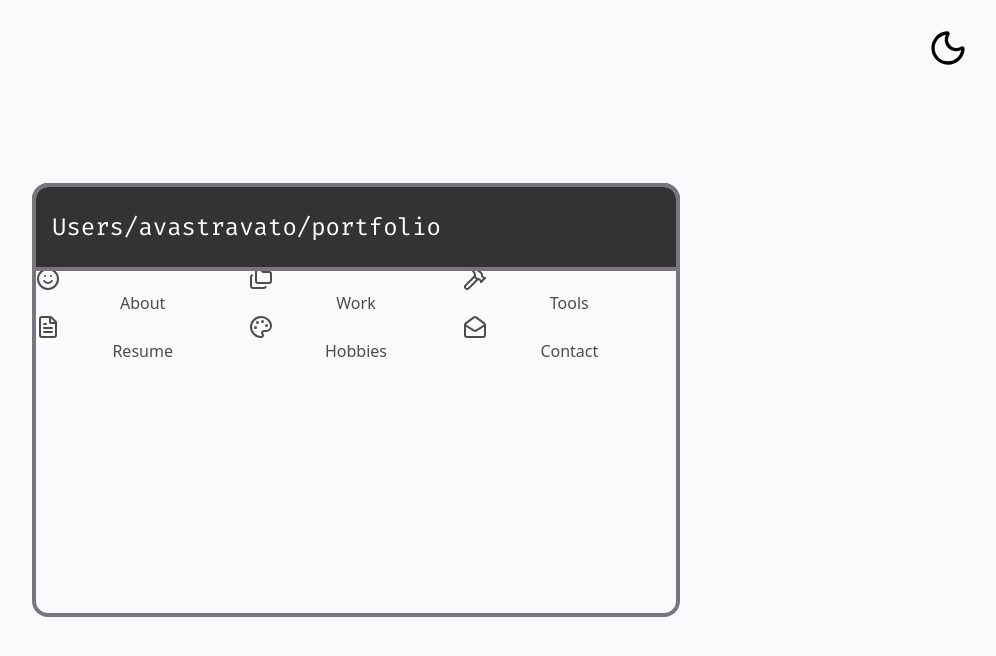
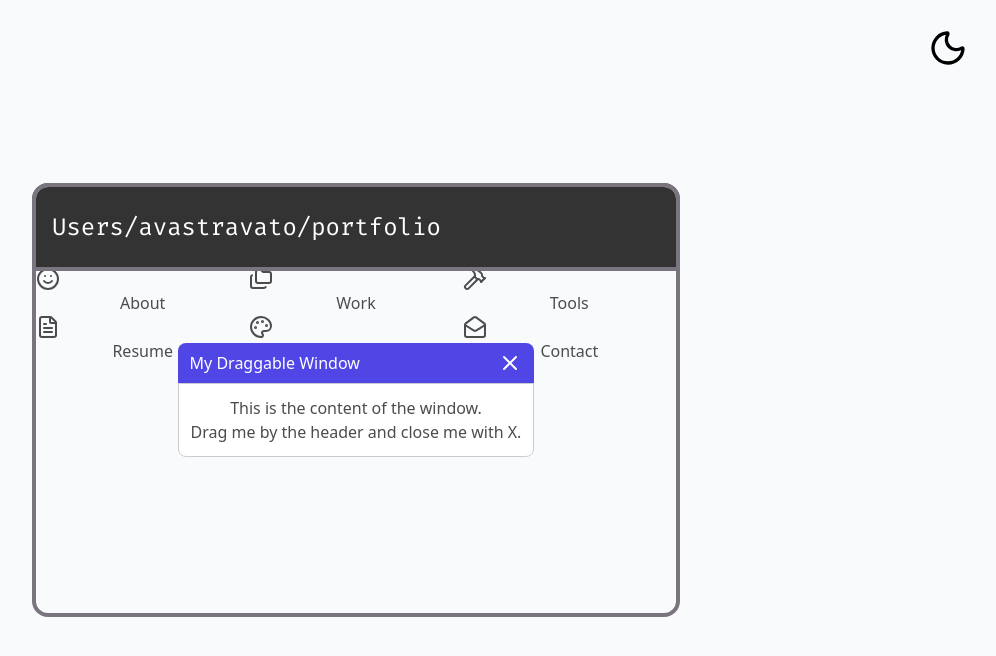
Before and after one commit to avastravato/portfolio-website, a React (Vite) app: page / in a window 1280 px wide. Shown: the top 656 px of the page, without its empty margins (284-1280 px from the left). Built offline with nearby package versions, Linux system fonts and the light colour scheme.

Commit message:
draggable stays yay!

```diff
--- a/package.json
+++ b/package.json
@@ -11,6 +11,7 @@
   },
   "dependencies": {
     "@dnd-kit/core": "^6.3.1",
+    "@dnd-kit/modifiers": "^9.0.0",
     "@radix-ui/react-toast": "^1.2.15",
     "@tailwindcss/vite": "^4.1.17",
     "class-variance-authority": "^0.7.1",
--- a/src/components/Drag.jsx
+++ b/src/components/Drag.jsx
@@ -1,16 +1,28 @@
 import { DndContext } from '@dnd-kit/core';
+import { restrictToWindowEdges } from '@dnd-kit/modifiers';
 import { DraggableWindow } from './DraggableWindow';
 import { useState } from 'react';
 
 export const Drag = () => {
   const [showWindow, setShowWindow] = useState(true);
+  const [position, setPosition] = useState({ x: 0, y: 0 });
 
   return (
-    <DndContext>
+    <DndContext
+      modifiers={[restrictToWindowEdges]}
+      onDragEnd={(event) => {
+        const { delta } = event;
+        setPosition(prev => ({
+          x: prev.x + delta.x,
+          y: prev.y + delta.y
+        }))
+      }}
+    >
       {showWindow && (
         <DraggableWindow
           id="window-1"
           title="My Draggable Window"
+          position={position}
           onClose={() => setShowWindow(false)}
         >
           <p>This is the content of the window.</p>
--- a/src/components/DraggableWindow.jsx
+++ b/src/components/DraggableWindow.jsx
@@ -2,9 +2,7 @@ import { useState } from "react";
 import { useDraggable } from "@dnd-kit/core";
 import { X } from 'lucide-react';
 
-export function DraggableWindow({ id, onClose, title, children }) {
-  // Store position
-  const [position, setPosition] = useState({ x: 0, y: 0 });
+export function DraggableWindow({ id, position, onClose, title, children }) {
 
   const { attributes, listeners, setNodeRef, setActivatorNodeRef, transform } =
     useDraggable({ id });
@@ -18,15 +16,6 @@ export function DraggableWindow({ id, onClose, title, children }) {
       : `translate3d(${position.x}px, ${position.y}px, 0)`,
   };
 
-  // Update position on drag end
-  const handleDragEnd = () => {
-    if (transform) {
-      setPosition((prev) => ({
-        x: prev.x + transform.x,
-        y: prev.y + transform.y,
-      }));
-    }
-  };
 
   return (
     <div ref={setNodeRef} style={style}>
@@ -35,8 +24,6 @@ export function DraggableWindow({ id, onClose, title, children }) {
         ref={setActivatorNodeRef}
         {...listeners}
         {...attributes}
-        onMouseUp={handleDragEnd} // Save final position on release
-        onTouchEnd={handleDragEnd}
         style={{
           background: "#4f46e5",
           color: "#fff",
--- a/src/components/MainPage.jsx
+++ b/src/components/MainPage.jsx
@@ -1,6 +1,6 @@
 import { Smile, Folders, Hammer, FileText, Palette, MailOpen } from 'lucide-react';
 
-export const MainFrame = () => {
+export const MainPage = () => {
     return (
         <div className='w-[50vw] aspect-[3/2] bg-card rounded-xl outline-4 outline-border'>
             <div className='w-full h-20 bg-card-header rounded-t-xl flex items-center p-4 outline-4 outline-border'>
--- a/src/pages/Home.jsx
+++ b/src/pages/Home.jsx
@@ -1,5 +1,6 @@
 import { ThemeToggle } from "../components/ThemeToggle";
-import { MainFrame } from "../components/MainPage";
+import { MainPage } from "../components/MainPage";
+import { Drag } from '../components/Drag';
 
 export const Home = () => {
 
@@ -11,8 +12,8 @@ export const Home = () => {
             {/* Background effects */}
 
             {/* Main content */}
-            <MainFrame />
-
+            <MainPage />
+            <Drag />
             {/* Footer */}
 
         </div>
```
Also changed, not shown: 1 other file (tests, documents, lock files or other folders).
